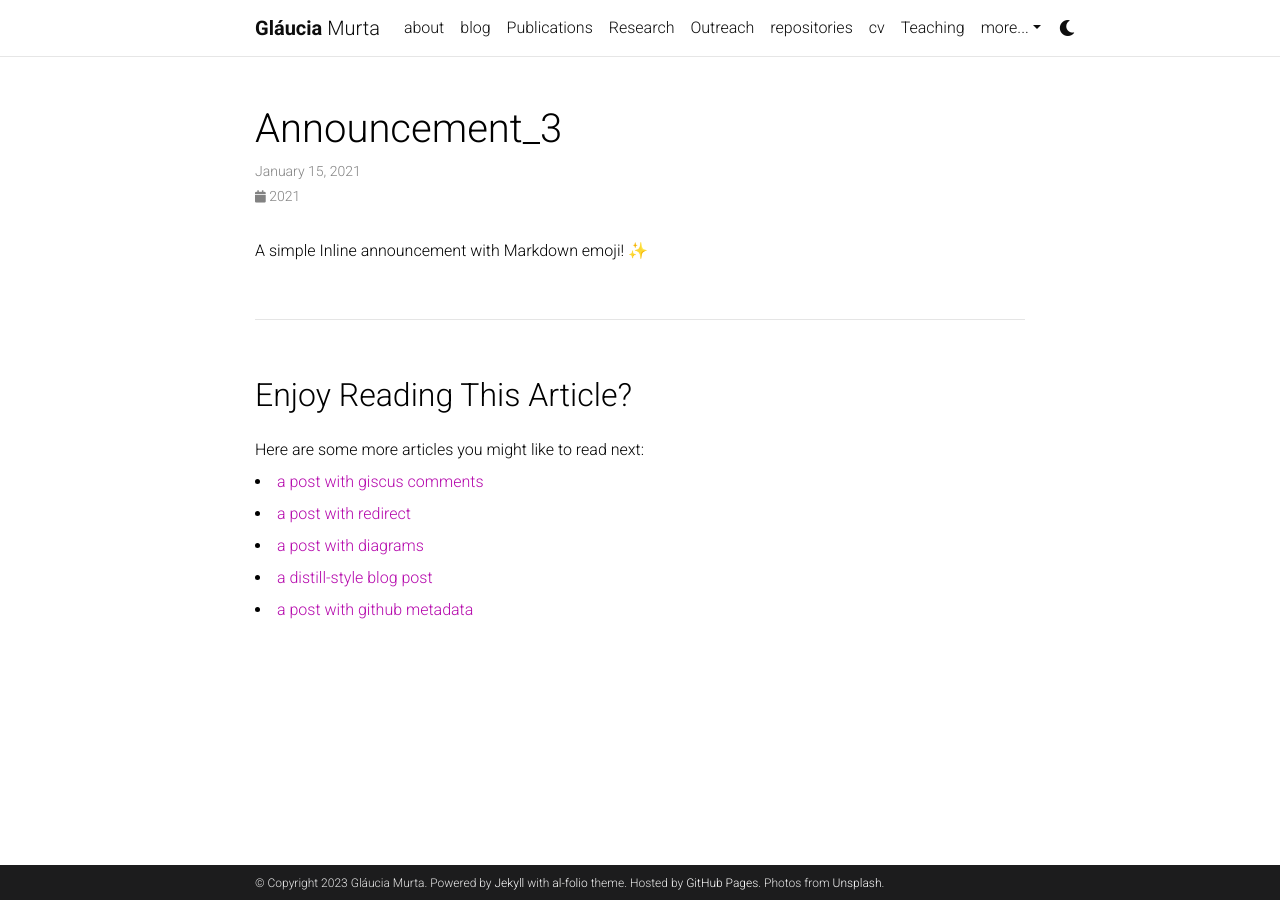
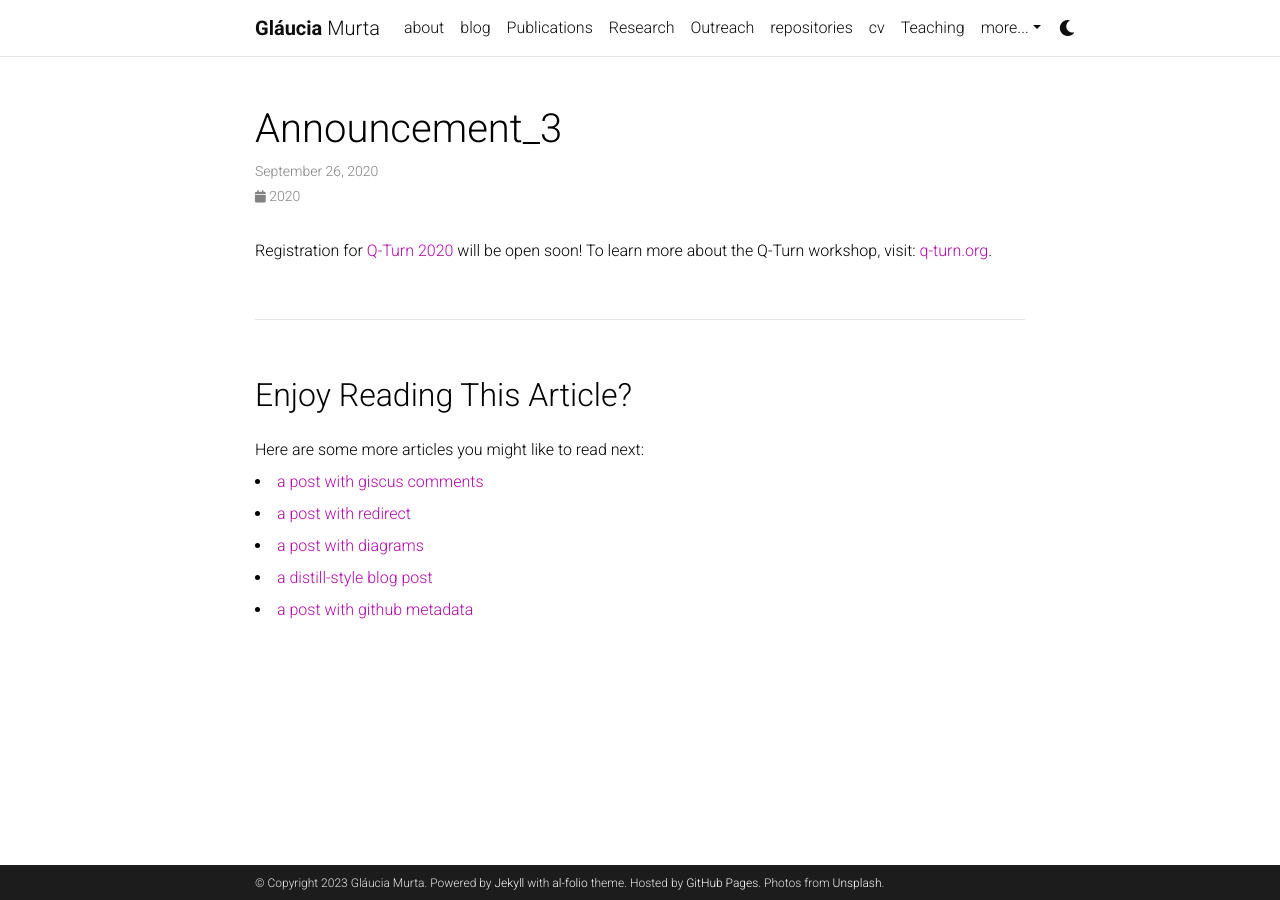
Before and after one commit to glauciamg/glauciamg.github.io, a Jekyll site: the page built from _news/announcement_3.md, in a window 1280 px wide. Built offline with Jekyll 4.4.1, drawn with Linux system fonts in a browser that asks for light colours; emoji names are drawn with the system emoji font; comment, search, counter and statistics services are not loaded; a style sheet for code colours, icons or effects is not loaded.

Commit message:
Update announcement_3.md

```diff
--- a/_news/announcement_3.md
+++ b/_news/announcement_3.md
@@ -1,7 +1,7 @@
 ---
 layout: post
-date: 2021-01-15 07:59:00-0400
+date: 2020-09-26 15:59:00-0400
 inline: true
 ---
 
-A simple Inline announcement with Markdown emoji! :sparkles:
+Registration for <a href="https://www.q-turn.org/">Q-Turn 2020</a> will be open soon! To learn more about the Q-Turn workshop, visit: <a href="https://www.q-turn.org/">q-turn.org</a>.
```
